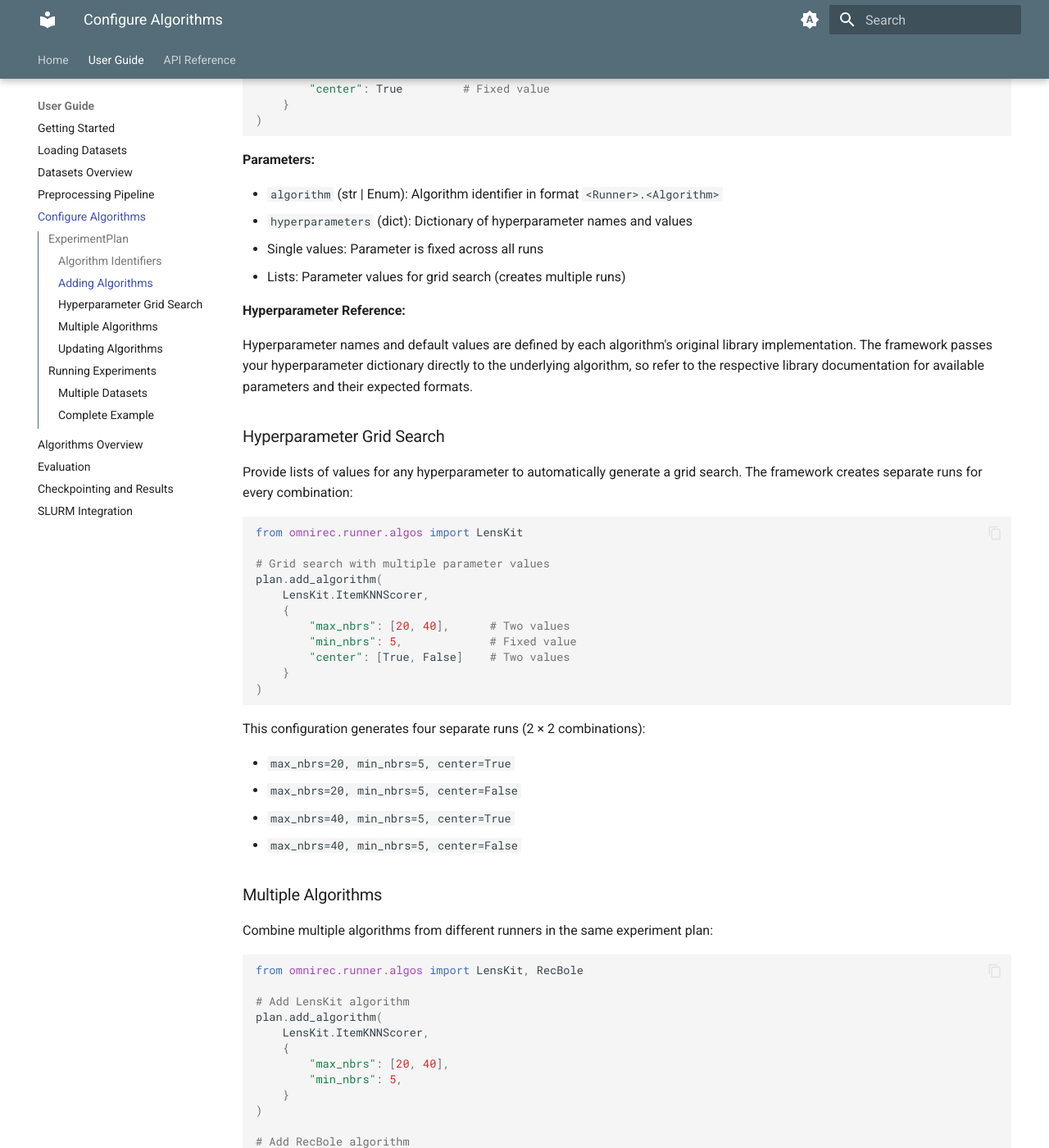
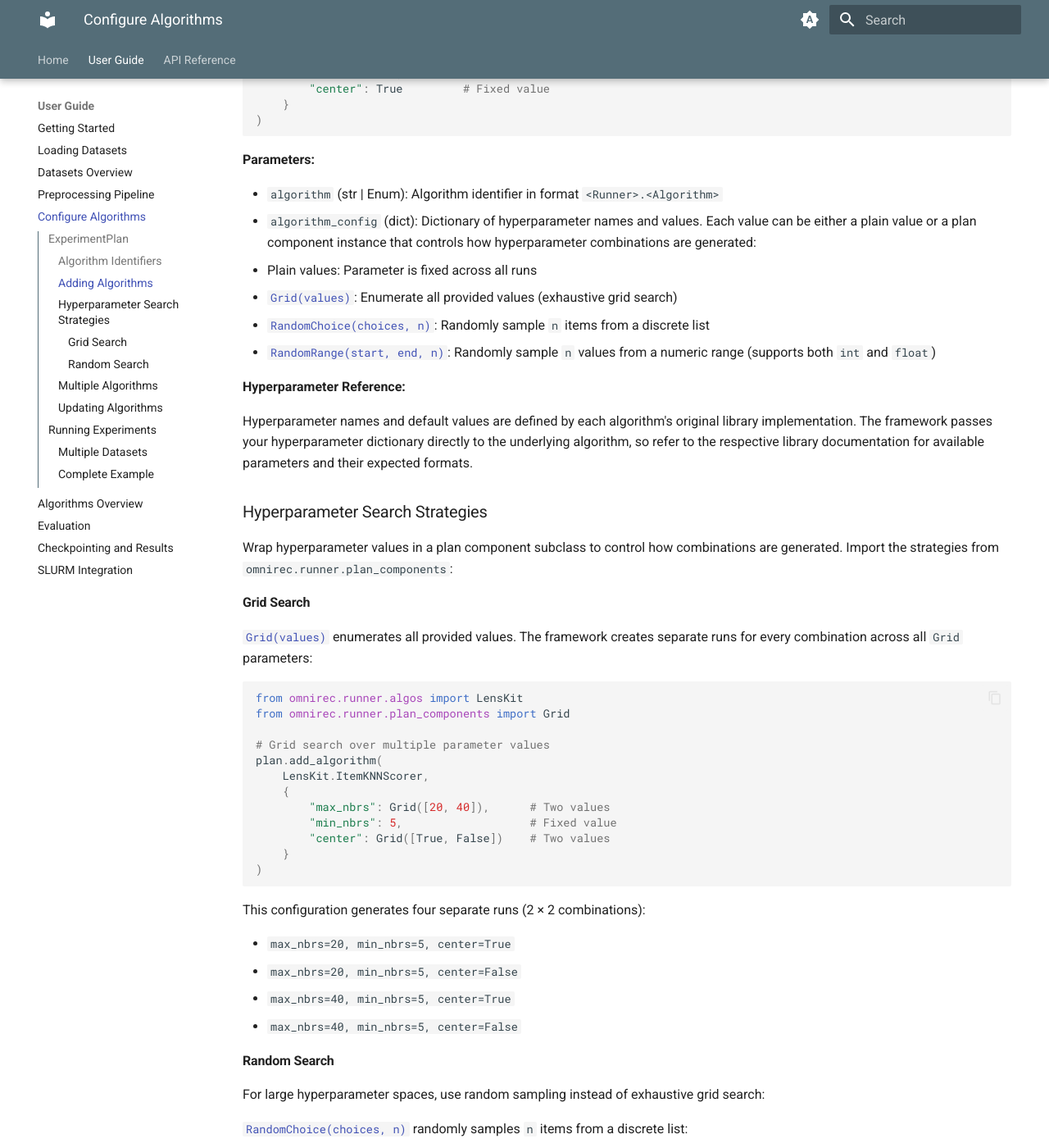
Before and after one commit to ISG-Siegen/OmniRec, an MkDocs documentation site: the page built from docs/conf_algo.md, in a window 1280 px wide and 1400 px high, scrolled down 1088 px. Shown: the whole window at 82% size. Built offline with MkDocs 1.6.1 and Material for MkDocs 9.7.7, drawn with Linux system fonts in a browser that asks for light colours; some of the changed text lies outside the part shown.

Commit message:
docs: added documentation for new PlanComponent and improved documentation for result extraction.

````diff
--- a/docs/conf_algo.md
+++ b/docs/conf_algo.md
@@ -51,29 +51,36 @@ plan.add_algorithm(
 **Parameters:**
 
 - `algorithm` (str | Enum): Algorithm identifier in format `<Runner>.<Algorithm>`
-- `hyperparameters` (dict): Dictionary of hyperparameter names and values
-  - Single values: Parameter is fixed across all runs
-  - Lists: Parameter values for grid search (creates multiple runs)
+- `algorithm_config` (dict): Dictionary of hyperparameter names and values. Each value can be either a plain value or a plan component instance that controls how hyperparameter combinations are generated:
+  - Plain values: Parameter is fixed across all runs
+  - [`Grid(values)`](API_references.md#omnirec.runner.plan_components.Grid): Enumerate all provided values (exhaustive grid search)
+  - [`RandomChoice(choices, n)`](API_references.md#omnirec.runner.plan_components.RandomChoice): Randomly sample `n` items from a discrete list
+  - [`RandomRange(start, end, n)`](API_references.md#omnirec.runner.plan_components.RandomRange): Randomly sample `n` values from a numeric range (supports both `int` and `float`)
 
 
 **Hyperparameter Reference:**
 
 Hyperparameter names and default values are defined by each algorithm's original library implementation. The framework passes your hyperparameter dictionary directly to the underlying algorithm, so refer to the respective library documentation for available parameters and their expected formats.
 
-### Hyperparameter Grid Search
+### Hyperparameter Search Strategies
 
-Provide lists of values for any hyperparameter to automatically generate a grid search. The framework creates separate runs for every combination:
+Wrap hyperparameter values in a plan component subclass to control how combinations are generated. Import the strategies from `omnirec.runner.plan_components`:
+
+#### Grid Search
+
+[`Grid(values)`](API_references.md#omnirec.runner.plan_components.Grid) enumerates all provided values. The framework creates separate runs for every combination across all `Grid` parameters:
 
 ```python
 from omnirec.runner.algos import LensKit
+from omnirec.runner.plan_components import Grid
 
-# Grid search with multiple parameter values
+# Grid search over multiple parameter values
 plan.add_algorithm(
     LensKit.ItemKNNScorer,
     {
-        "max_nbrs": [20, 40],      # Two values
-        "min_nbrs": 5,             # Fixed value
-        "center": [True, False]    # Two values
+        "max_nbrs": Grid([20, 40]),      # Two values
+        "min_nbrs": 5,                   # Fixed value
+        "center": Grid([True, False])    # Two values
     }
 )
 ```
@@ -85,18 +92,53 @@ This configuration generates four separate runs (2 × 2 combinations):
 - `max_nbrs=40, min_nbrs=5, center=True`
 - `max_nbrs=40, min_nbrs=5, center=False`
 
+#### Random Search
+
+For large hyperparameter spaces, use random sampling instead of exhaustive grid search:
+
+[`RandomChoice(choices, n)`](API_references.md#omnirec.runner.plan_components.RandomChoice) randomly samples `n` items from a discrete list:
+
+```python
+from omnirec.runner.plan_components import RandomChoice
+
+plan.add_algorithm(
+    LensKit.ItemKNNScorer,
+    {
+        "max_nbrs": RandomChoice([10, 20, 40, 80, 160], n=3),  # Pick 3 at random
+        "min_nbrs": 5,
+    }
+)
+```
+
+[`RandomRange(start, end, n)`](API_references.md#omnirec.runner.plan_components.RandomRange) randomly samples `n` values from a continuous or integer range:
+
+```python
+from omnirec.runner.plan_components import RandomRange
+
+plan.add_algorithm(
+    RecBole.LightGCN,
+    {
+        "learning_rate": RandomRange(0.0001, 0.01, n=4),   # 4 random floats
+        "embedding_size": RandomRange(32, 128, n=3),        # 3 random ints
+    }
+)
+```
+
+The random seed is derived from the global OmniRec random state, ensuring reproducibility.
+
 ### Multiple Algorithms
 
 Combine multiple algorithms from different runners in the same experiment plan:
 
 ```python
 from omnirec.runner.algos import LensKit, RecBole
+from omnirec.runner.plan_components import Grid
 
 # Add LensKit algorithm
 plan.add_algorithm(
     LensKit.ItemKNNScorer,
     {
-        "max_nbrs": [20, 40],
+        "max_nbrs": Grid([20, 40]),
         "min_nbrs": 5,
     }
 )
@@ -105,7 +147,7 @@ plan.add_algorithm(
 plan.add_algorithm(
     RecBole.LightGCN,
     {
-        "learning_rate": [0.001, 0.005],
+        "learning_rate": Grid([0.001, 0.005]),
         "embedding_size": 64,
     }
 )
@@ -118,12 +160,14 @@ Each call to [`add_algorithm`](API_references.md#omnirec.runner.plan.ExperimentP
 Modify existing algorithm configurations using the [`update_algorithm`](API_references.md#omnirec.runner.plan.ExperimentPlan.update_algorithm) method:
 
 ```python
+from omnirec.runner.plan_components import Grid
+
 # Update previously added algorithm
 plan.update_algorithm(
     LensKit.ItemKNNScorer,
     {
-        "max_nbrs": [20, 40, 60],  # Add third value
-        "min_sim": 0.01            # Add new parameter
+        "max_nbrs": Grid([20, 40, 60]),  # Add third value
+        "min_sim": 0.01                  # Add new parameter (fixed)
     }
 )
 ```
@@ -190,6 +234,7 @@ from omnirec import RecSysDataSet
 from omnirec.data_loaders.datasets import DataSet
 from omnirec.runner.plan import ExperimentPlan
 from omnirec.runner.algos import LensKit, RecBole
+from omnirec.runner.plan_components import Grid
 from omnirec.runner.evaluation import Evaluator
 from omnirec.metrics.ranking import NDCG, Recall
 from omnirec.preprocess.pipe import Pipe
@@ -214,7 +259,7 @@ plan = ExperimentPlan("Comparison-Study")
 plan.add_algorithm(
     LensKit.ItemKNNScorer,
     {
-        "max_nbrs": [20, 40],
+        "max_nbrs": Grid([20, 40]),
         "min_nbrs": 5,
         "feedback": "implicit"  # Specify implicit feedback mode
     }
@@ -223,8 +268,8 @@ plan.add_algorithm(
 plan.add_algorithm(
     RecBole.LightGCN,
     {
-        "learning_rate": [0.001, 0.005],
-        "embedding_size": [32, 64],
+        "learning_rate": Grid([0.001, 0.005]),
+        "embedding_size": Grid([32, 64]),
         "n_layers": 3
     }
 )
````
Also changed, not shown: docs/API_references.md (+17 -0 lines), docs/checkpointing.md (+1 -0 lines), docs/evaluator.md (+58 -3 lines), docs/getting_started.md (+5 -3 lines), docs/loading_datasets.md (+1 -0 lines), 3 other files.
